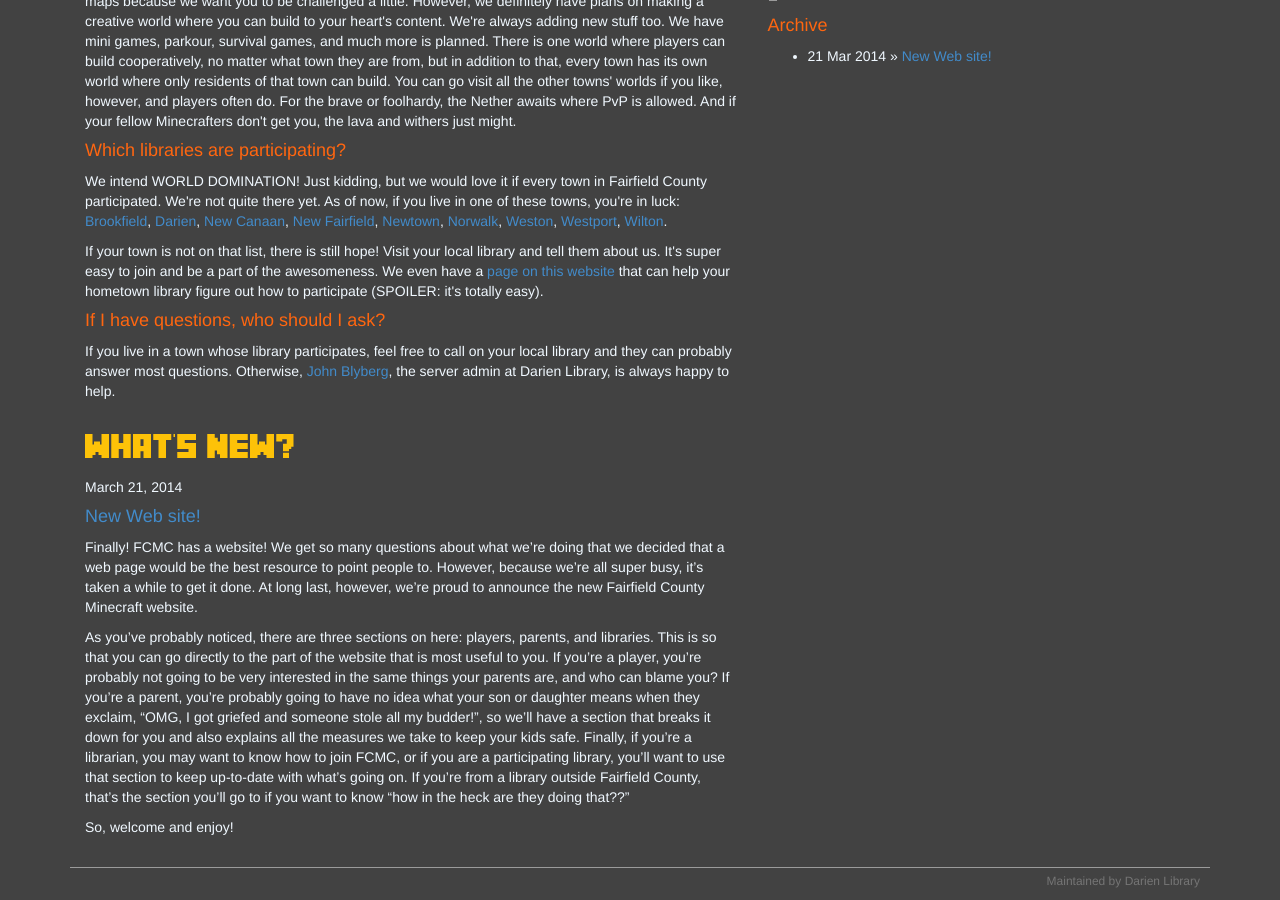
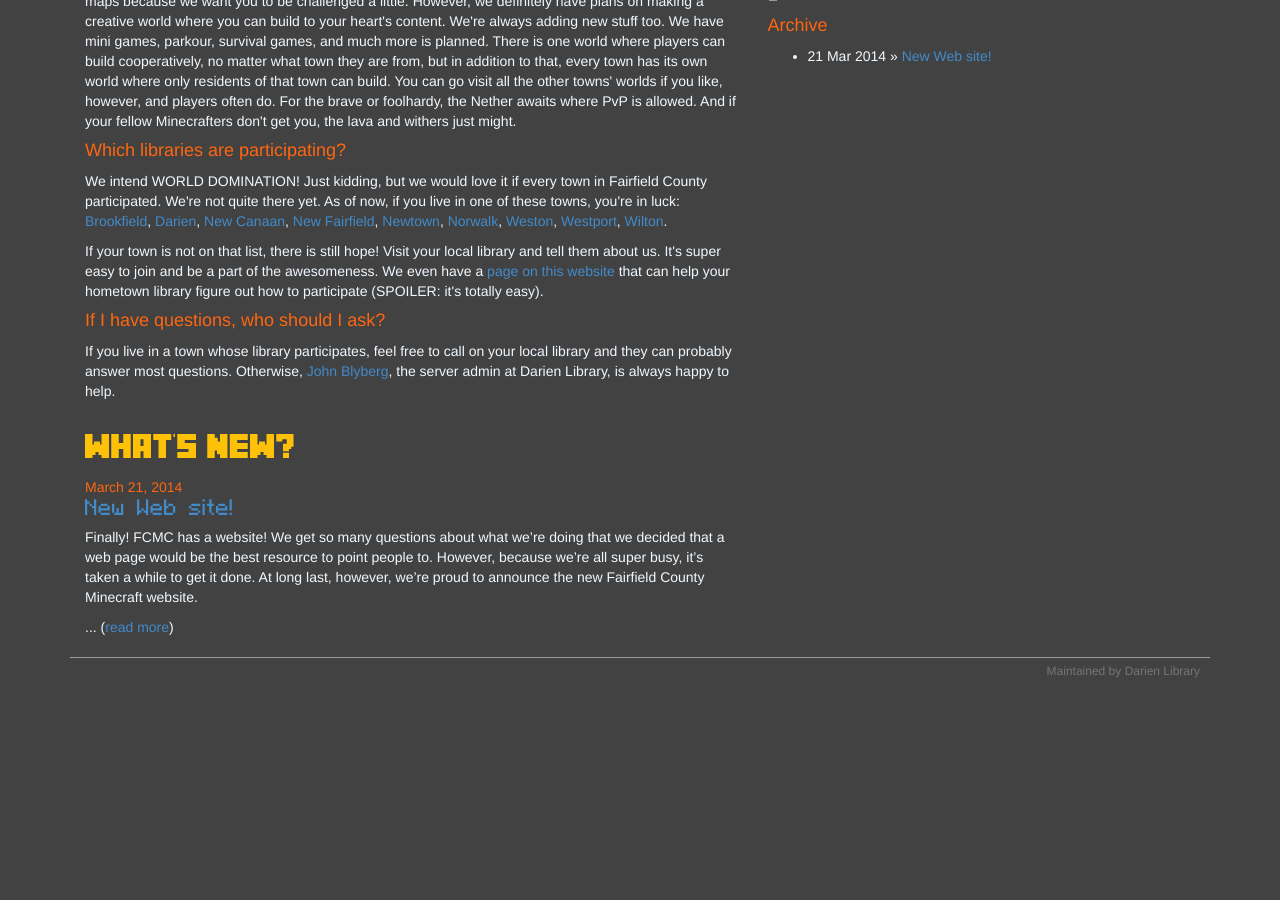
Before and after one commit to DarienLibrary/fcminecraft, a Jekyll site: the page built from index.html, in a window 1280 px wide and 900 px high, scrolled down 594 px. Built offline with Jekyll 4.4.1, drawn with Linux system fonts in a browser that asks for light colours; nearby versions of some CDN libraries; Markdown is read by kramdown in place of the engine named in the settings; after the commit the page ends 1284 px from its top, so only the background shows below that.

Commit message:
Added excerpting to top level posts

```diff
--- a/_config.yml
+++ b/_config.yml
@@ -1,3 +1,3 @@
-name: Your New Jekyll Site
+name: Fairfield County Minecraft
 markdown: redcarpet
 pygments: true
--- a/index.html
+++ b/index.html
@@ -53,13 +53,13 @@
 				<h3>What's New?</h3>
 
 				{% for post in site.categories.news limit: 1 %}
-				<div>
-					<div>{{ post.date | date: "%B %e, %Y"}}</div>
+				<div class="postbody">
+					<p class="postdate_brief">{{ post.date | date: "%B %e, %Y"}}</p>
     			<h4><a href="{{ post.url }}">{{ post.title }}</a></h4>
   			</div>
 
   			<div>
-    			{{ post.content }}
+    			{{ post.excerpt }} ... <span class="readmore">(<a href="{{ post.url }}">read more</a>)</span>
   			</div>
   			{% endfor %}
 
--- a/players.html
+++ b/players.html
@@ -40,7 +40,7 @@
   			</div>
 
   			<div>
-    			{{ post.content }}
+    			{{ post.excerpt }} ... <span class="readmore">(<a href="{{ post.url }}">read more</a>)</span>
   			</div>
   			{% endfor %}
 
```
